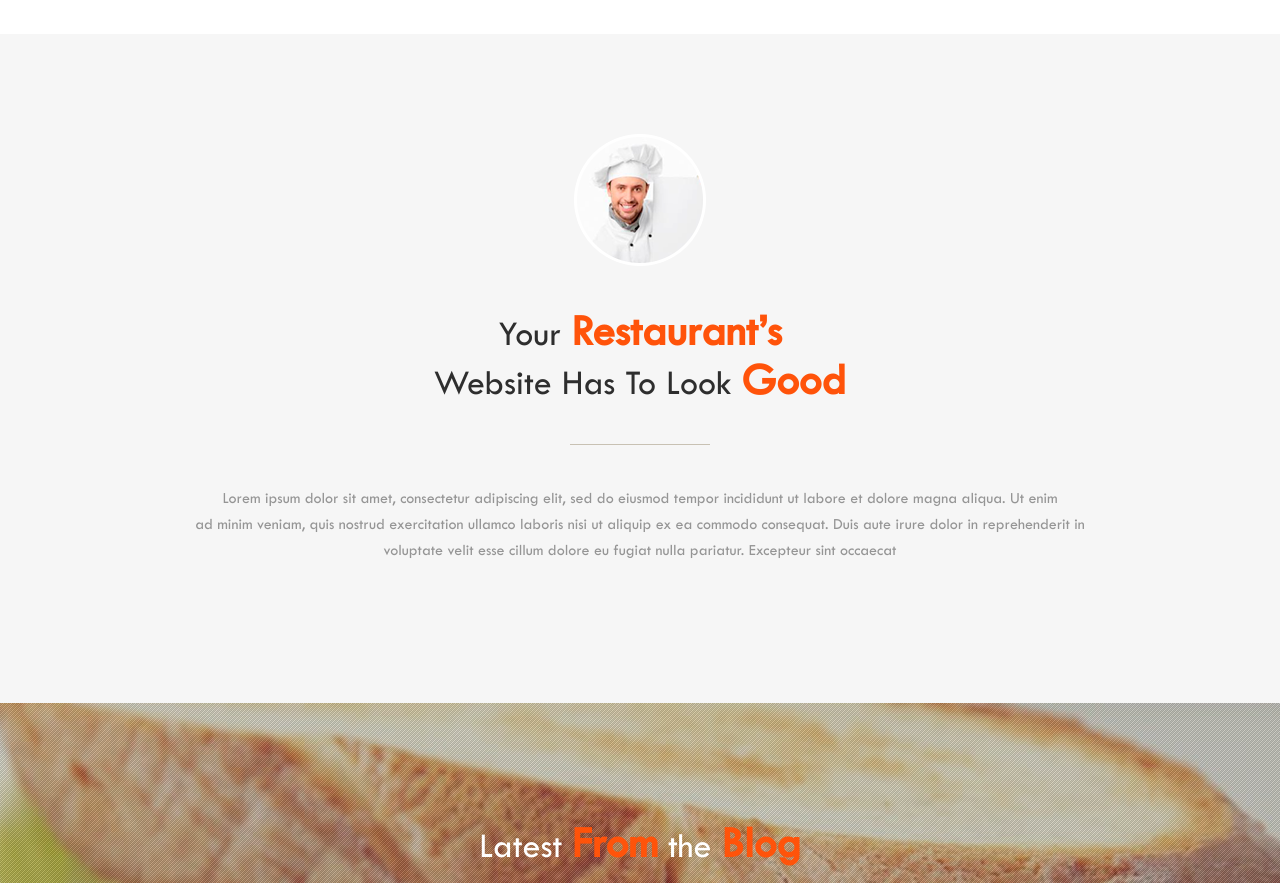
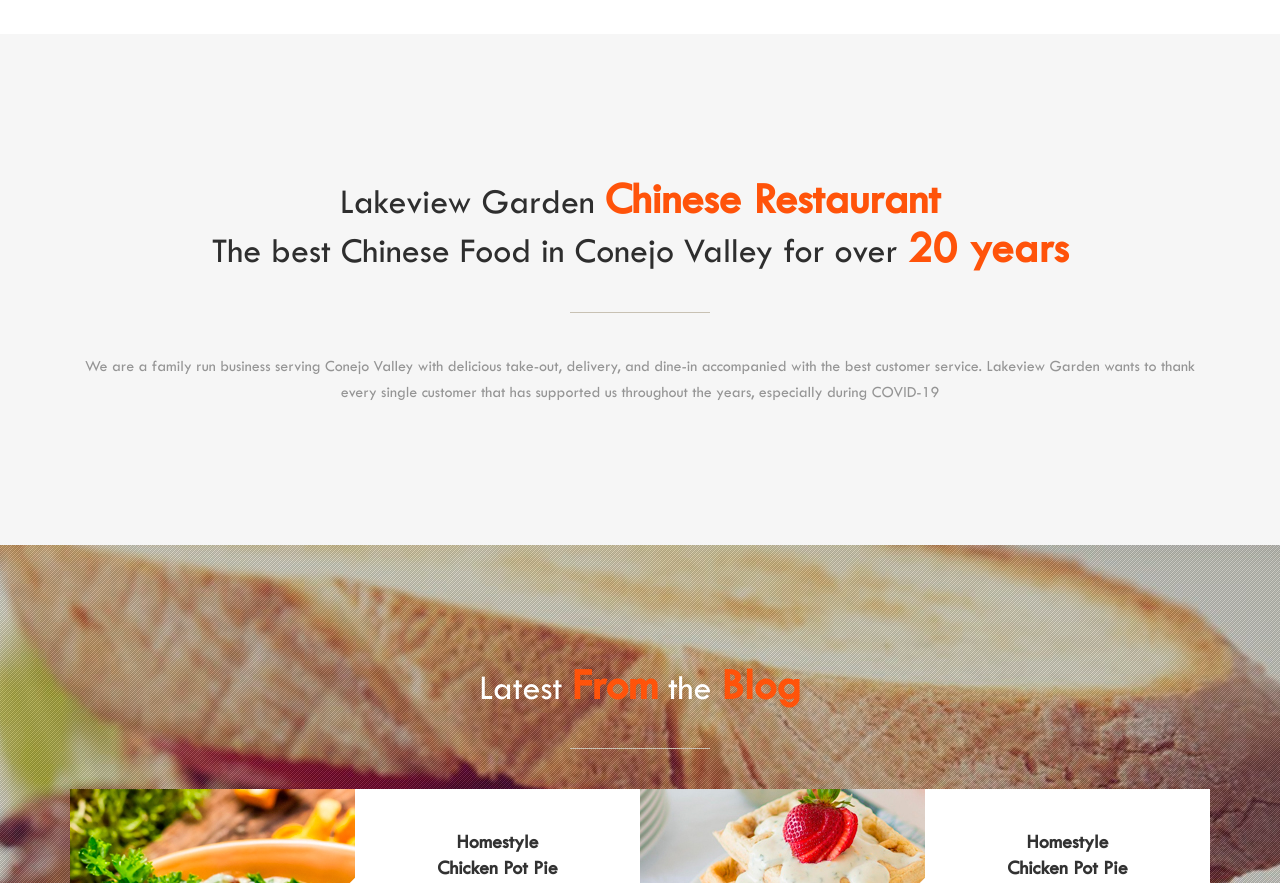
Before and after one commit to themefisher/restaurant-bootstrap, a plain HTML site: page index.html in a window 1280 px wide. Shown: the part 660-1543 px from the top of the page. Drawn offline with Linux system fonts and the light colour scheme.

Commit message:
removed chef image and updated about-us section

```diff
--- a/index.html
+++ b/index.html
@@ -131,10 +131,9 @@
             <div class="row">
                 <div class="col-md-12">
                     <div class="block">
-                        <img class="wow fadeInUp" data-wow-duration="300ms" data-wow-delay="400ms" src="images/cooker-img.png" alt="cooker-img">
-                        <h1 class="heading wow fadeInUp" data-wow-duration="400ms" data-wow-delay="500ms" >Your <span>Restaurant’s</span> </br> Website Has To Look <span>Good</span>
+                        <h1 class="heading wow fadeInUp" data-wow-duration="400ms" data-wow-delay="500ms" >Lakeview Garden <span>Chinese Restaurant</span> </br> The best Chinese Food in Conejo Valley for over <span>20 years</span>
                         </h1>
-                        <p class="wow fadeInUp" data-wow-duration="300ms" data-wow-delay="600ms">Lorem ipsum dolor sit amet, consectetur adipiscing elit, sed do eiusmod tempor incididunt ut labore et dolore magna aliqua. Ut enim </br> ad minim veniam, quis nostrud exercitation ullamco laboris nisi ut aliquip ex ea commodo consequat. Duis aute irure dolor in reprehenderit in </br>voluptate velit esse cillum dolore eu fugiat nulla pariatur. Excepteur sint occaecat</p>
+                        <p class="wow fadeInUp" data-wow-duration="300ms" data-wow-delay="600ms">We are a family run business serving Conejo Valley with delicious take-out, delivery, and dine-in accompanied with the best customer service. Lakeview Garden wants to thank every single customer that has supported us throughout the years, especially during COVID-19</p>
                     </div>
                 </div><!-- .col-md-12 close -->
             </div><!-- .row close -->
```
